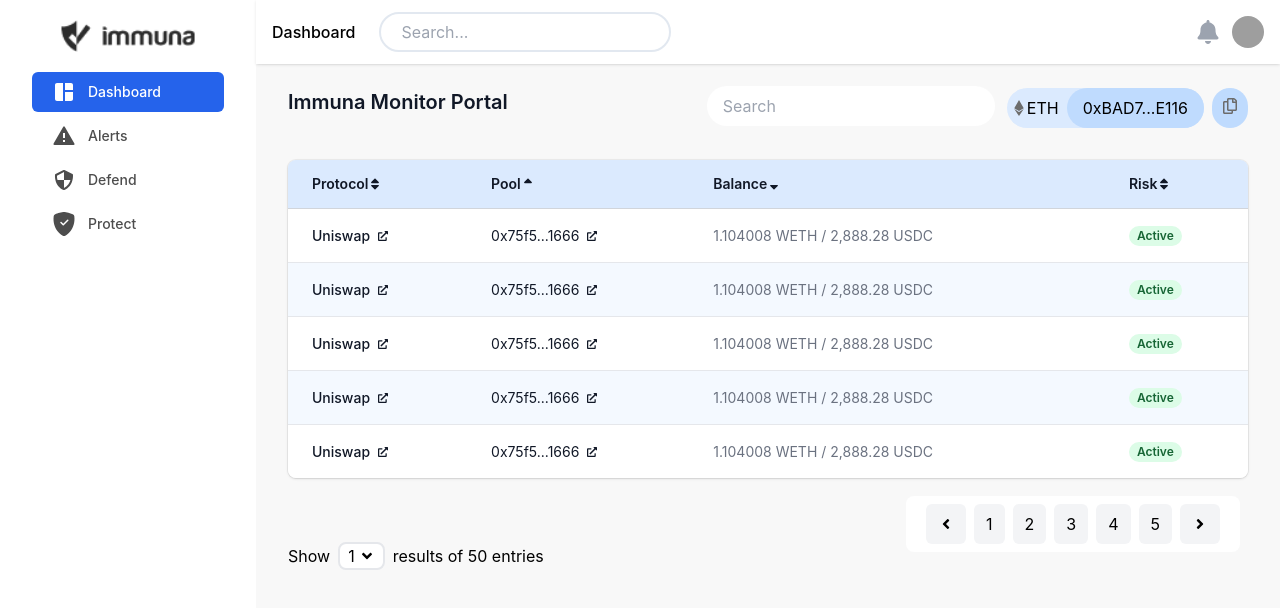
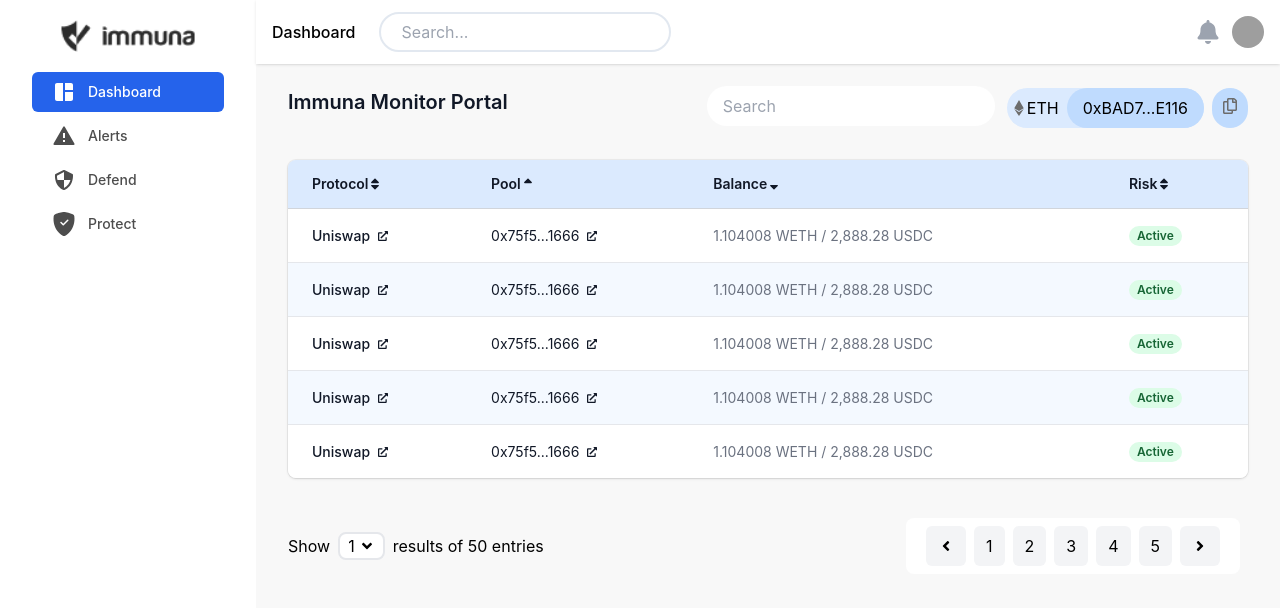
Before and after one commit to chwasifjameel/crypto-exchange-app, a React (Create React App) app: page /dashabord in a window 1280 px wide. Shown: the top 608 px of the page. Built offline with nearby package versions, Linux system fonts and the light colour scheme; grey boxes are pictures that could not be loaded.

Commit message:
fixed misalignments

```diff
--- a/src/components/table.tsx
+++ b/src/components/table.tsx
@@ -71,7 +71,7 @@
         <h1 className="text-xl font-semibold text-gray-900">
           Immuna Monitor Portal
         </h1>
-        <div className="flex flex-col md:flex-row items-start lg:items-center justify-between">
+        <div className="flex flex-col md:flex-row items-baseline lg:items-center justify-between">
           <input
             className="bg-white rounded-full w-56 lg:w-72 px-4 py-2 mr-3 mt-2"
             placeholder="Search"
@@ -163,8 +163,8 @@
             </div>
           </div>
         </div>
-        <div className="flex flex-col md:flex-row items-start md:items-center justify-between">
-          <div className="mt-16 flex items-center mb-4 ">
+        <div className="mt-10 flex flex-col lg:flex-row items-start lg:items-center justify-between">
+          <div className="flex items-center mb-4 ">
             Show{' '}
             <Dropdown
               selectedPerson={selectedPerson}
```
